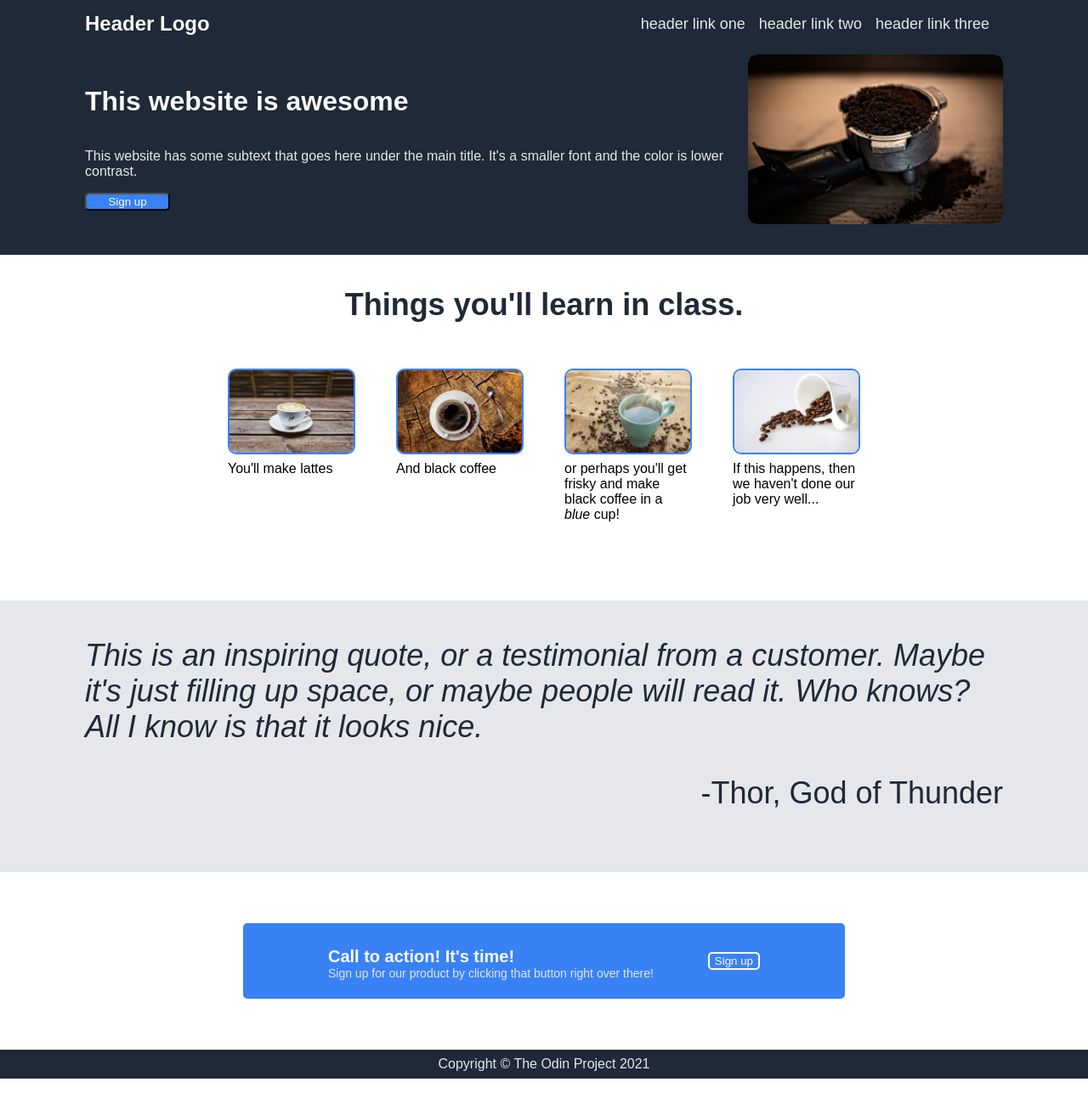
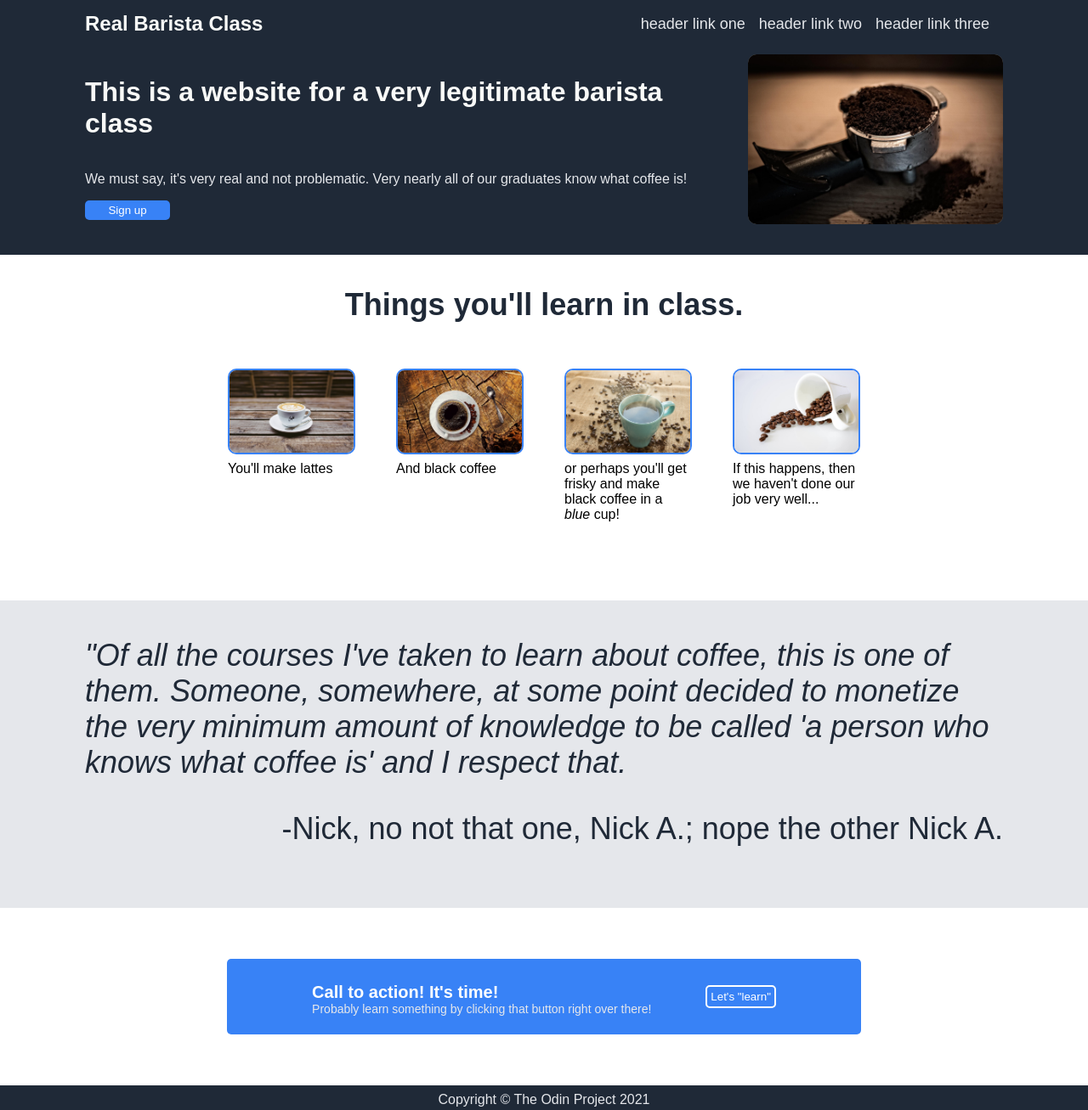
Before and after one commit to CoffeeAndMeeples/landing-page, a plain HTML site: page index.html in a window 1280 px wide. Shown: the whole page at 85% size. Before the commit the page ends 1270 px from the top, so only its background shows below. Drawn offline with Linux system fonts and the light colour scheme.

Commit message:
Make edits to the content, creating 'humor'

```diff
--- a/index.html
+++ b/index.html
@@ -8,7 +8,7 @@
 </head>
 <body>
     <div class="header">
-        <div class="header-logo">Header Logo</div>
+        <div class="header-logo">Real Barista Class</div>
         <ul class="links">
             <li><a href="#">header link one</a></li>
             <li><a href="#">header link two</a></li>
@@ -17,30 +17,30 @@
     </div>
     <div class="greeting">
         <div class="greeting-left">
-        <h1>This website is awesome</h1>
-        <p>This website has some subtext that goes here under the main title. It's a smaller font and the color is lower contrast.</p>
+        <h1>This is a website for a very legitimate barista class</h1>
+        <p>We must say, it's very real and not problematic. Very nearly all of our graduates know what coffee is! </p>
         <button class="button"><a href="#">Sign up</a></button>
         </div>
-        <img src="./images/portafilter.jpg" alt="Text to help the website be more accessible">
+        <img src="./images/portafilter.jpg" alt="image of a portafilter">
     </div>
 
     <div class="info">
         <h2>Things you'll learn in class.</h2>
         <div class="images">
             <div class="image">
-                <img src="./images/latte.jpg"    alt="descriptive text">
+                <img src="./images/latte.jpg"    alt="image of a latte">
                 <div>You'll make lattes</div>
             </div>
             <div class="image">
-                <img src="./images/coffee.jpg"    alt="descriptive text">
+                <img src="./images/coffee.jpg"    alt="image of coffee on a table">
                 <div>And black coffee</div>
             </div>
             <div class="image">
-                <img src="./images/blue-coffee.jpg"    alt="descriptive text">
+                <img src="./images/blue-coffee.jpg"    alt="image of coffee in a blue cup surrounded by spilled coffee beans">
                 <div>or perhaps you'll get frisky and make black coffee in a <em>blue</em> cup!</div>
             </div>
             <div class="image">
-                <img src="./images/coffee-beans.jpg"    alt="descriptive text">
+                <img src="./images/coffee-beans.jpg"    alt="coffee beans spilling out of a coffee mug">
                 <div>If this happens, then we haven't done our job very well...</div>
             </div>
         </div>
@@ -48,8 +48,8 @@
 
     <div class="testimonial">
         <div class="quote">
-            <p><em>This is an inspiring quote, or a testimonial from a customer. Maybe it's just filling up space, or maybe people will read it. Who knows? All I know is that it looks nice.</em></p>
-            <p class="signed">-Thor, God of Thunder</p>
+            <p><em>"Of all the courses I've taken to learn about coffee, this is one of them. Someone, somewhere, at some point decided to monetize the very minimum amount of knowledge to be called 'a person who knows what coffee is' and I respect that.</em></p>
+            <p class="signed">-Nick, no not that one, Nick A.; nope the other Nick A.</p>
         </div>
 
     </div>
@@ -57,9 +57,9 @@
         <div class="blue-box">
             <div class="blue-box-left">
             <p class="action-header">Call to action! It's time!</p>
-            <p class="action-sub">Sign up for our product by clicking that button right over there!</p>
+            <p class="action-sub">Probably learn something by clicking that button right over there!</p>
             </div>
-            <button class="button outline-button"><a href="#">Sign up</a></button>
+            <button class="button outline-button"><a href="#">Let's "learn"</a></button>
         </div>
 
     </div>
--- a/style.css
+++ b/style.css
@@ -157,6 +157,8 @@ button {
     background-color: #3882f6;
     color: white;
     border-radius: 5px;
+    border: none;
+    padding: 4px;
 }
 
 .blue-box {
```
Also changed, not shown: 1 other file.
